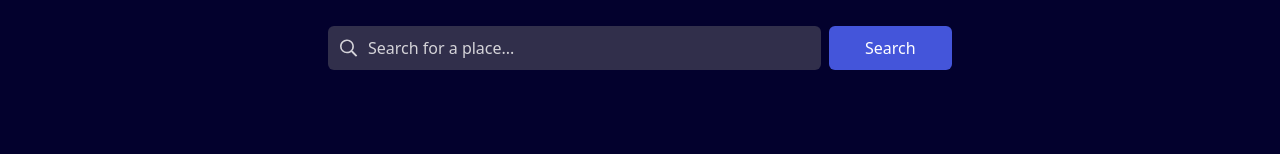
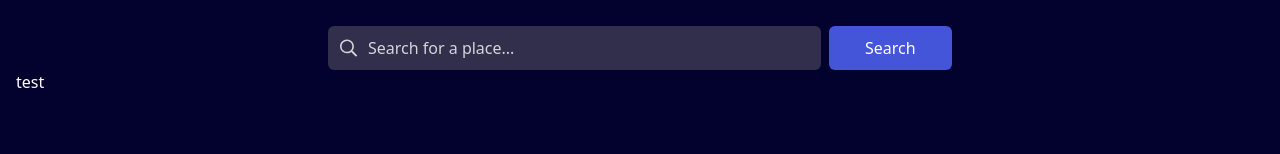
Before and after one commit to DannyHTML/Weather-app, a Vue app: page / in a window 1280 px wide. Shown: the part 146-300 px from the top of the page. Built offline with nearby package versions, Linux system fonts and the light colour scheme.

Commit message:
Test commit (refs #7)

```diff
--- a/src/components/WeatherForecastLayout.vue
+++ b/src/components/WeatherForecastLayout.vue
@@ -1,6 +1,7 @@
 <template>
     <div class="text-white">
         <!-- Layout for the weather forecast -->
+        <div>test</div>
     </div>
 </template>
 
```
